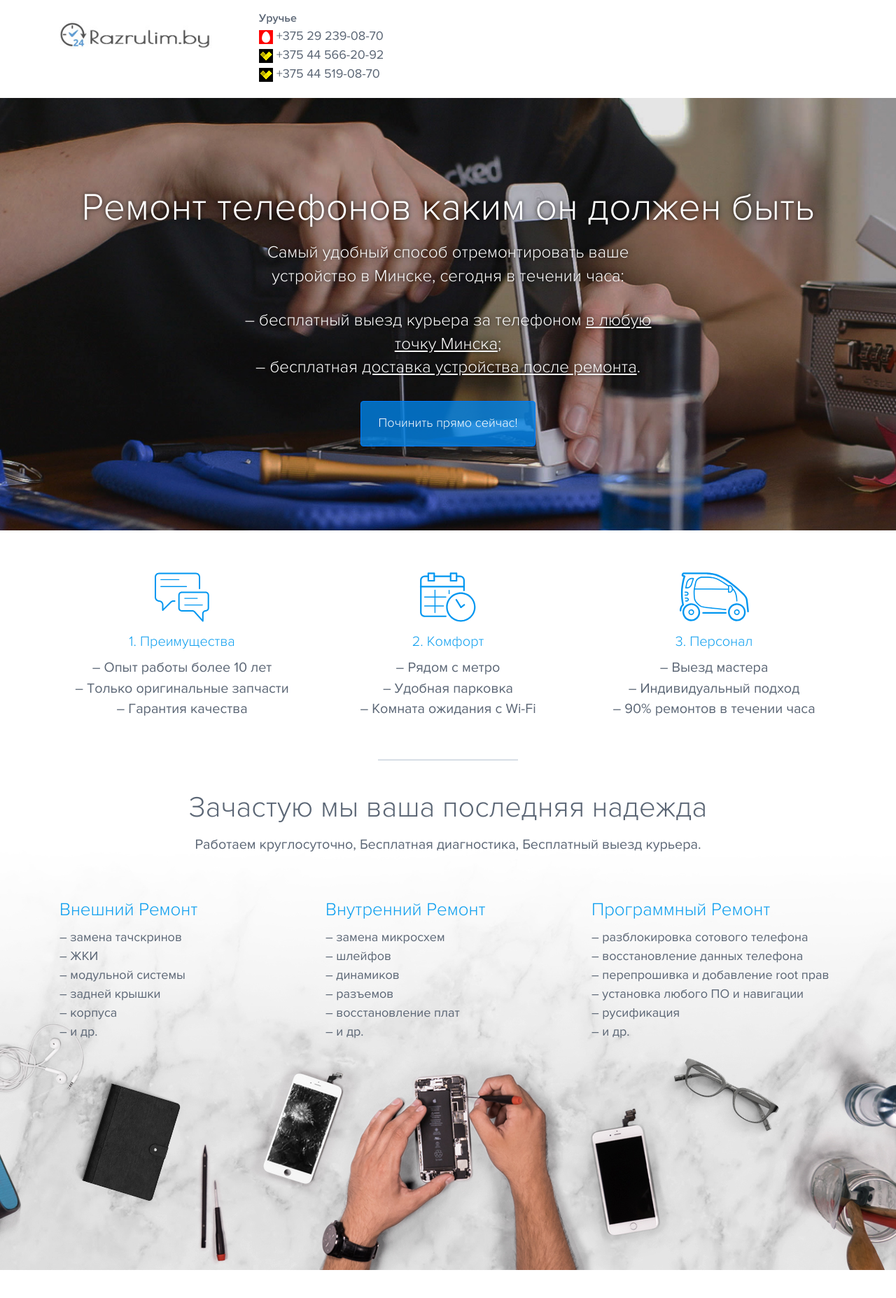
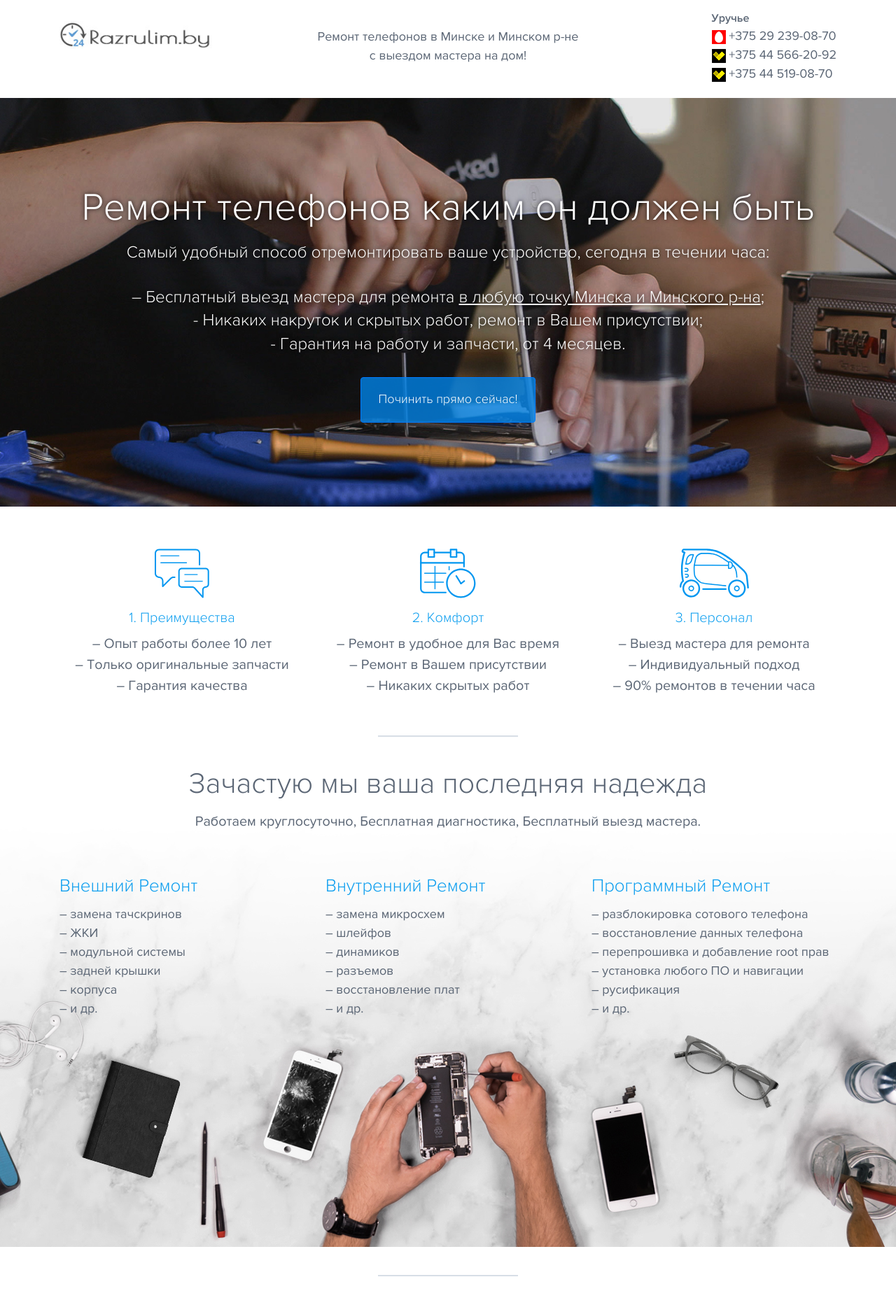
Before and after one commit to Sklif79/razrulim.by, a PHP site: page / in a window 1280 px wide. Shown: the top 1855 px of the page at 70% size. Run offline with PHP 8.4, Linux system fonts and the light colour scheme; some libraries are stand-ins or nearby versions.

Commit message:
1. телефоны сдвинуть вправо 2. надпись в центре 3. изменить контент 4, 5, 6  изменить текст 8. фавикон

```diff
--- a/css/app.css
+++ b/css/app.css
@@ -93,7 +93,7 @@ header div#logo {
   text-shadow: 0px 0px 6px rgba(0, 0, 0, 0.8);
   font-size: 24px;
   margin: 0 auto;
-  max-width: 600px;
+  max-width: 930px;
   color: #fff;
   margin-bottom: 30px;
 }
@@ -247,6 +247,22 @@ form .submit{
   padding: 8px 44px;
 }
 
+.header-promo {
+  text-align: center;
+  padding-top: 25px;
+}
+
+@media(max-width: 992px) {
+  .header-promo {
+    padding-top: 15px;
+    font-size: 16px;
+  }
+}
+
+.phones-inner {
+  float: right;
+}
+
 @media(min-width: 767px){
   header .phone-button{
     display:none;
@@ -325,3 +341,9 @@ form .submit{
   }
 
 }
+
+@media(max-width: 576px){
+  .phone-button{
+    display:none;
+  }
+}
--- a/index.php
+++ b/index.php
@@ -1,5 +1,6 @@
 <!DOCTYPE html>
-<!--[if IE 8]> <html class="no-js lt-ie9" lang="en"> <![endif]-->
+<!--[if IE 8]>
+<html class="no-js lt-ie9" lang="en"> <![endif]-->
 <!--[if gt IE 8]><!-->
 <html>
 <head>
@@ -15,11 +16,19 @@
     <meta property="og:image:type" content="image/jpeg">
 
     <!-- Google Tag Manager -->
-<script>(function(w,d,s,l,i){w[l]=w[l]||[];w[l].push({'gtm.start':
-new Date().getTime(),event:'gtm.js'});var f=d.getElementsByTagName(s)[0],
-j=d.createElement(s),dl=l!='dataLayer'?'&l='+l:'';j.async=true;j.src=
-'https://www.googletagmanager.com/gtm.js?id='+i+dl;f.parentNode.insertBefore(j,f);
-})(window,document,'script','dataLayer','GTM-MW6L55V');</script>
+    <script>(function (w, d, s, l, i) {
+            w[l] = w[l] || [];
+            w[l].push({
+                'gtm.start':
+                    new Date().getTime(), event: 'gtm.js'
+            });
+            var f = d.getElementsByTagName(s)[0],
+                j = d.createElement(s), dl = l != 'dataLayer' ? '&l=' + l : '';
+            j.async = true;
+            j.src =
+                'https://www.googletagmanager.com/gtm.js?id=' + i + dl;
+            f.parentNode.insertBefore(j, f);
+        })(window, document, 'script', 'dataLayer', 'GTM-MW6L55V');</script>
     <!-- End Google Tag Manager -->
 
     <title>Ремонт мобильных телефонов в Минске iPhone, Самсунг, HTC, Sony и др.</title>
@@ -31,36 +40,54 @@ j=d.createElement(s),dl=l!='dataLayer'?'&l='+l:'';j.async=true;j.src=
     <link href="css/app.css?version=2.0.2" rel="stylesheet" type="text/css" media="all">
     <!-- Dashboard Specific CSS -->
 
+    <!-- favicon-->
+    <link rel="apple-touch-icon" sizes="180x180" href="img/favicon/apple-touch-icon.png">
+    <link rel="icon" type="image/png" sizes="32x32" href="img/favicon/favicon-32x32.png">
+    <link rel="icon" type="image/png" sizes="16x16" href="img/favicon/favicon-16x16.png">
+    <link rel="manifest" href="img/favicon/site.webmanifest">
+    <link rel="mask-icon" href="img/favicon/safari-pinned-tab.svg" color="#5bbad5">
+    <meta name="msapplication-TileColor" content="#da532c">
+    <meta name="theme-color" content="#ffffff">
+    <!-- / -->
+
 
 </head>
 
 <body id="pRepair">
 
 <!-- Google Tag Manager (noscript) -->
-<noscript><iframe src="https://www.googletagmanager.com/ns.html?id=GTM-MW6L55V"
-height="0" width="0" style="display:none;visibility:hidden"></iframe></noscript>
+<noscript>
+    <iframe src="https://www.googletagmanager.com/ns.html?id=GTM-MW6L55V"
+            height="0" width="0" style="display:none;visibility:hidden"></iframe>
+</noscript>
 <!-- End Google Tag Manager (noscript) -->
 
 <header>
     <div class="container">
         <div class="row">
-		<div id="logo" class="col-9 col-sm-3">
+            <div id="logo" class="col-9 col-sm-4 col-lg-3">
                 <a href="http://www.razrulim.by/" class="navigation__logo">
                     <img class="img-fluid" src="img/logo.jpg">
                 </a>
                 <p></p>
                 <div class="d-block d-sm-none d-md-none d-lg-none d-xl-none">
-			<div> <img src="img/mts.gif"> <a href="tel:+375292390870">+375 29 239-08-70</a> </div>
-			<div> <img src="img/velcom.gif"> <a href="tel:+375445190870">+375 44 519-08-70</a> </div>
-			<div> <img src="img/velcom.gif"> <a href="tel:+375445662092">+375 44 566-20-92</a> </div>
+                    <div><img src="img/mts.gif"> <a href="tel:+375292390870">+375 29 239-08-70</a></div>
+                    <div><img src="img/velcom.gif"> <a href="tel:+375445190870">+375 44 519-08-70</a></div>
+                    <div><img src="img/velcom.gif"> <a href="tel:+375445662092">+375 44 566-20-92</a></div>
                 </div>
             </div>
-    <div class="col-3 col-sm-9">
+            <div class="col-sm-4 col-lg-6">
+                <div class="header-promo">
+                    Ремонт телефонов в Минске и Минском р-не<br> с выездом мастера на дом!
+                </div>
+            </div>
+            <div class="col-3 col-sm-4 col-lg-3">
                 <div class="phone-button">
                     <img src="img/dialerm.png" alt="Позвонить">
                 </div>
                 <div class="phones row">
-            <div class="col-sm-4">
+                    <div class="col-sm-12">
+                        <div class="phones-inner">
                             <!--<div class="col-6 col-sm-4 ">-->
                             <!---->
                             <!--</div>-->
@@ -70,6 +97,7 @@ height="0" width="0" style="display:none;visibility:hidden"></iframe></noscript>
                             <span> <img src="img/velcom.gif"> <a href="tel:+375445662092">+375 44 566-20-92</a></span>
                             <span> <img src="img/velcom.gif"> <a href="tel:+375445190870">+375 44 519-08-70</a></span>
                             <!--</div>-->
+                        </div>
                     </div>
 
                 </div>
@@ -81,13 +109,19 @@ height="0" width="0" style="display:none;visibility:hidden"></iframe></noscript>
 
 <div class="content">
 
-    <section id="icr-main-landing-hero" >
+    <section id="icr-main-landing-hero">
         <div class="container">
             <h1>Ремонт телефонов каким он должен быть</h1>
-          <h2>Самый удобный способ отремонтировать ваше устройство в Минске, сегодня в течении часа:</h2>
-            <h2>– бесплатный выезд курьера за телефоном <u>в любую точку Минска</u>;<br>– бесплатная <u>доставка устройства после ремонта</u>.</h2>
+            <h2>Самый удобный способ отремонтировать ваше устройство, сегодня в течении часа:</h2>
+            <h2>
+                – Бесплатный выезд мастера для ремонта <u>в любую точку Минска и Минского р-на</u>;<br>
+                - Никаких накруток и скрытых работ, ремонт в Вашем присутствии;<br>
+                - Гарантия на работу и запчасти, от 4 месяцев.
+            </h2>
 
-           <button  type="button" class="btn btn-primary" data-toggle="modal" data-target="#phoneForm">Починить прямо сейчас!</button>
+            <button type="button" class="btn btn-primary" data-toggle="modal" data-target="#phoneForm">Починить прямо
+                сейчас!
+            </button>
         </div>
     </section>
 
@@ -103,24 +137,23 @@ height="0" width="0" style="display:none;visibility:hidden"></iframe></noscript>
                 <div class="col-sm-4">
                     <div class="two"></div>
                     <h4>2. Комфорт</h4>
-                <p>– Рядом с метро<br>– Удобная парковка<br>– Комната ожидания с Wi-Fi</p>
+                    <p>– Ремонт в удобное для Вас время<br>– Ремонт в Вашем присутствии<br>– Никаких скрытых работ</p>
                 </div>
                 <div class="col-sm-4">
                     <div class="three"></div>
                     <h4>3. Персонал</h4>
-                <p>– Выезд мастера<br>– Индивидуальный подход<br>– 90% ремонтов в течении часа</p>
+                    <p>– Выезд мастера для ремонта<br>– Индивидуальный подход<br>– 90% ремонтов в течении часа</p>
                 </div>
             </div>
         </div>
     </section>
 
 
-
     <section id="icr-repair-landing-beyond">
         <div class="container">
             <div class="icr-main-content">
                 <h3>Зачастую мы ваша последняя надежда</h3>
-                <p>Работаем круглосуточно, Бесплатная диагностика, Бесплатный выезд курьера.</p>
+                <p>Работаем круглосуточно, Бесплатная диагностика, Бесплатный выезд мастера.</p>
             </div>
             <div class="row">
                 <div class="col-sm-4">
@@ -382,17 +415,20 @@ height="0" width="0" style="display:none;visibility:hidden"></iframe></noscript>
        </section> --->
 
 
-
     <section id="icr-repair-landing-bottom-cta">
         <div class="container">
             <h3>Получи консультацию прямо сейчас!</h3>
-            <button  type="button" class="btn btn-primary" data-toggle="modal" data-target="#phoneForm">Связаться с мастером</button>
+            <button type="button" class="btn btn-primary" data-toggle="modal" data-target="#phoneForm">Связаться с
+                мастером
+            </button>
         </div>
     </section>
 
     <div class="icr-repair-landing-device-image">
         <div class="container">
-          <img class="img-fluid" src="img/repair-landing-devices.jpg" alt="Ремонт мобильных телефонов в Минске iPhone, Samsung, HTC, Sony и др." title="Ремонт мобильных телефонов в Минске iPhone, Samsung, HTC, Sony и др.">
+            <img class="img-fluid" src="img/repair-landing-devices.jpg"
+                 alt="Ремонт мобильных телефонов в Минске iPhone, Samsung, HTC, Sony и др."
+                 title="Ремонт мобильных телефонов в Минске iPhone, Samsung, HTC, Sony и др.">
         </div>
     </div>
 
@@ -400,7 +436,8 @@ height="0" width="0" style="display:none;visibility:hidden"></iframe></noscript>
         <div class="container-fluid">
             <div class="row">
                 <div class="col-sm-6 map">
-               <script type="text/javascript" charset="utf-8" async src="https://api-maps.yandex.ru/services/constructor/1.0/js/?um=constructor%3A84dc1af9c8a24b1dd9d6e1368082c2ecc0a019c2175b007c4aa800aa9e1f0658&amp;width=100%&amp;height=240&amp;lang=ru_RU&amp;scroll=true"></script>
+                    <script type="text/javascript" charset="utf-8" async
+                            src="https://api-maps.yandex.ru/services/constructor/1.0/js/?um=constructor%3A84dc1af9c8a24b1dd9d6e1368082c2ecc0a019c2175b007c4aa800aa9e1f0658&amp;width=100%&amp;height=240&amp;lang=ru_RU&amp;scroll=true"></script>
                 </div>
                 <div class="col-sm-6 addresses">
 
@@ -436,8 +473,11 @@ height="0" width="0" style="display:none;visibility:hidden"></iframe></noscript>
                 <form>
                     <div class="form-group">
 
-			<input type="text" name="phone" class="phone" class="form-control" id="inputPhone" aria-describedby="phoneHelp" placeholder="телефон">
-			<small id="phoneHelp" class="form-text text-muted">Введите Ваш номер телефона и мы перезвоним Вам в течение 5 минут </small>
+                        <input type="text" name="phone" class="phone" class="form-control" id="inputPhone"
+                               aria-describedby="phoneHelp" placeholder="телефон">
+                        <small id="phoneHelp" class="form-text text-muted">Введите Ваш номер телефона и мы перезвоним
+                            Вам в течение 5 минут
+                        </small>
                     </div>
                     <input type="text" name="site" hidden>
                     <button type="button" class="btn submit btn-primary">Отправить</button>
@@ -451,41 +491,41 @@ height="0" width="0" style="display:none;visibility:hidden"></iframe></noscript>
 <script src="https://ajax.googleapis.com/ajax/libs/jquery/3.2.1/jquery.min.js"></script>
 <script src="js/bootstrap.min.js"></script>
 <script>
-    $(document).ready(function(){
-       $('.phone-button').on('click',function () {
+    $(document).ready(function () {
+        $('.phone-button').on('click', function () {
 
-           if($('header .phones').is(':visible')){
+            if ($('header .phones').is(':visible')) {
                 $('header .phones').hide('drop');
-           }else{
+            } else {
                 $('header .phones').show('drop');
             }
         })
 
-        $('.submit').click(function(e){
+        $('.submit').click(function (e) {
             e.preventDefault();
             var form = $(this).closest('form');
-            if(IsPhone($(form).find('.phone').val())){
+            if (IsPhone($(form).find('.phone').val())) {
                 $.ajax({
-                    url:'mail.php',
-                    type:'POST',
-                    data:form.serializeArray(),
-                    success: function(res) {
+                    url: 'mail.php',
+                    type: 'POST',
+                    data: form.serializeArray(),
+                    success: function (res) {
                         console.log(res)
-                        if(res){
+                        if (res) {
                             $('.modal-header .modal-title').empty();
                             $('.modal-body').html('Ваш номер телефона был успешно отправлен. Ожидайте звонка нашего мастера.');
-                        }else{
+                        } else {
                             $('.modal-body').html('По каким-то причинам возникла проблема при отправке и мы не увидим ваше сообщение. Пожалуйста перезвоните по телефонам указаным на сайте');
                             $('.modal-header .modal-title').empty();
 
                         }
 
                     },
-					error: function(res) {
+                    error: function (res) {
                         console.log(res)
                     }
                 });
-            }else{
+            } else {
 
             }
 
@@ -499,6 +539,7 @@ function IsEmail(data) {
         var regex = /^([a-zA-Z0-9_.+-])+\@(([a-zA-Z0-9-])+\.)+([a-zA-Z0-9]{2,4})+$/;
         return regex.test(data);
     }
+
     function IsPhone(data) {
         var regex = /^(\s*)?(\+)?([- _():=+]?\d[- _():=+]?){10,14}(\s*)?$/;
         return regex.test(data);
```
Also changed, not shown: img/favicon/browserconfig.xml (added, +9 -0 lines), img/favicon/android-chrome-192x192.png (added), img/favicon/android-chrome-512x512.png (added), img/favicon/apple-touch-icon.png (added), img/favicon/favicon-16x16.png (added), img/favicon/favicon-32x32.png (added), img/favicon/favicon.ico (added), img/favicon/mstile-150x150.png (added), img/favicon/safari-pinned-tab.svg (added), img/favicon/site.webmanifest (added), 1 other file. Lines whose indentation alone changed are shown as unchanged.
